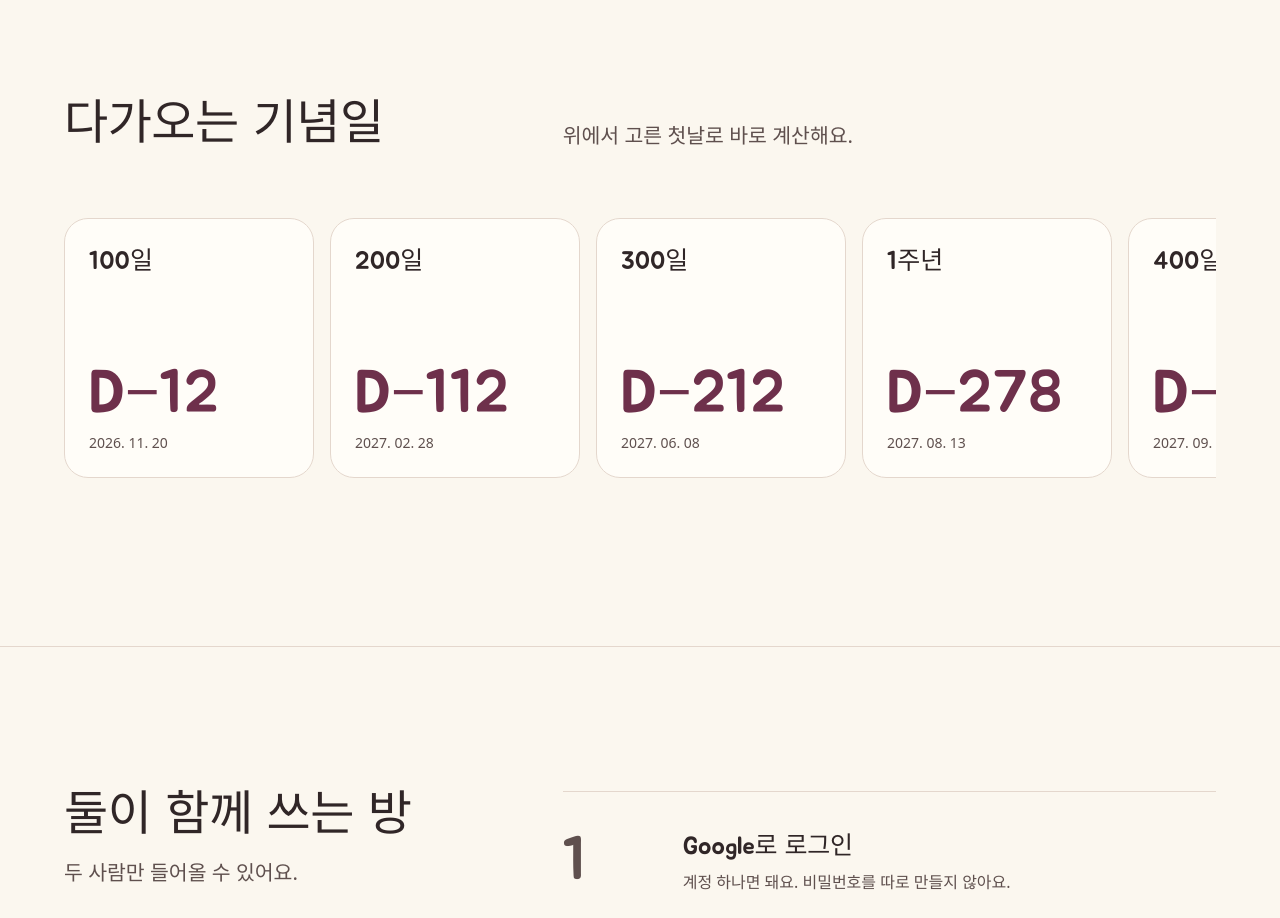
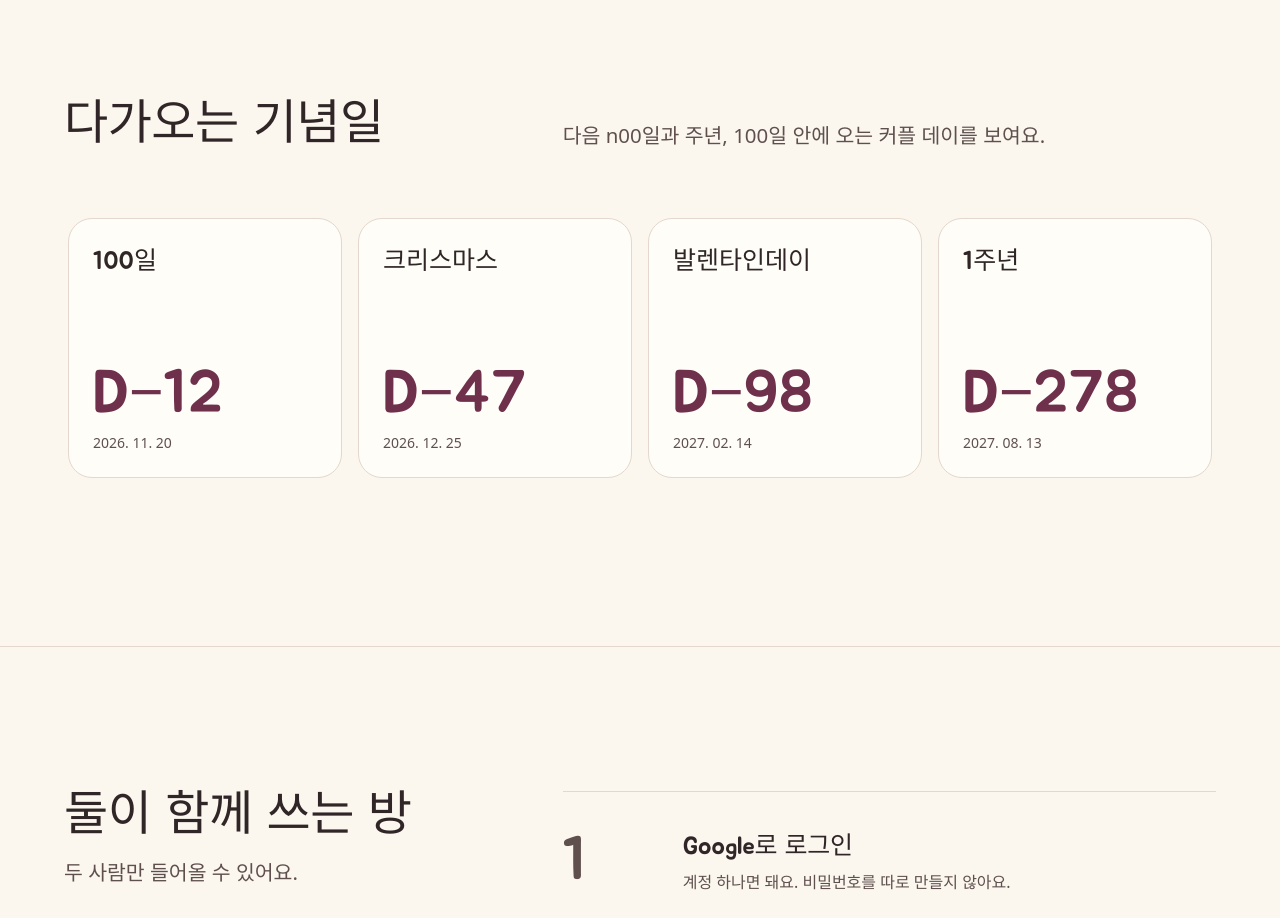
Before and after one commit to Samuel0720-source/duri-chrome-starter, a Next.js app: page / in a window 1280 px wide. Shown: the part 820-1738 px from the top of the page. Built offline with nearby package versions, Linux system fonts and the light colour scheme.

Commit message:
Show only the next hundred-day mark and anniversary, plus couple days within 100 days

```diff
--- a/src/app/preview.tsx
+++ b/src/app/preview.tsx
@@ -134,7 +134,7 @@ export function HomeLive({ initialToday, children }: { initialToday: string; chi
   const p = usePreview(initialToday);
   let milestones: ReturnType<typeof upcomingMilestones> = [];
   try {
-    milestones = upcomingMilestones(p.start, p.today, 6);
+    milestones = upcomingMilestones(p.start, p.today);
   } catch {
     /* Same as above: wait for a complete date. */
   }
@@ -154,7 +154,7 @@ export function HomeLive({ initialToday, children }: { initialToday: string; chi
         <div className="container">
           <div className="head-split">
             <h2 id="milestones-head">다가오는 기념일</h2>
-            <p className="lead">위에서 고른 첫날로 바로 계산해요.</p>
+            <p className="lead">다음 n00일과 주년, 100일 안에 오는 커플 데이를 보여요.</p>
           </div>
           {milestones.length > 0 && (
             <ol className="rail" tabIndex={0} aria-label="다가오는 기념일 목록">
--- a/src/core/dates.ts
+++ b/src/core/dates.ts
@@ -68,24 +68,40 @@ export function coupleCalendar(start: string, today: string) {
 
 export type Milestone = { label: string; date: string; daysLeft: number };
 
-// The next hundred-day marks and yearly anniversaries from today on, soonest first.
-export function upcomingMilestones(start: string, today: string, count = 6): Milestone[] {
+// Couple days that fall on the same date every year.
+export const specialDays = [
+  { label: "발렌타인데이", monthDay: "02-14" },
+  { label: "화이트데이", monthDay: "03-14" },
+  { label: "여자친구의 날", monthDay: "08-01" },
+  { label: "남자친구의 날", monthDay: "10-03" },
+  { label: "크리스마스", monthDay: "12-25" },
+] as const;
+
+// The next hundred-day mark and the next anniversary, plus any special day
+// within the next 100 days, soonest first.
+export function upcomingMilestones(start: string, today: string): Milestone[] {
   const s = dayNumber(start);
   const t = dayNumber(today);
   const items: Milestone[] = [];
   // Day 1 is the first day, so day k falls on s + k - 1.
-  const firstHundred = Math.max(1, Math.ceil((t - s + 1) / 100)) * 100;
-  for (let k = firstHundred; items.length < count; k += 100) {
-    items.push({ label: k.toLocaleString("ko-KR") + "일", date: dateAt(s + k - 1), daysLeft: s + k - 1 - t });
-  }
+  const k = Math.max(1, Math.ceil((t - s + 1) / 100)) * 100;
+  items.push({ label: k.toLocaleString("ko-KR") + "일", date: dateAt(s + k - 1), daysLeft: s + k - 1 - t });
   const startYear = Number(start.slice(0, 4));
-  for (let n = 1, added = 0; added < count; n++) {
+  for (let n = 1; ; n++) {
     const date = annualOccurrence(start, startYear + n);
     if (dayNumber(date) < t) continue;
     items.push({ label: n + "주년", date, daysLeft: dayNumber(date) - t });
-    added++;
+    break;
   }
-  return items.sort((a, b) => a.daysLeft - b.daysLeft).slice(0, count);
+  const year = Number(today.slice(0, 4));
+  for (const day of specialDays) {
+    for (const y of [year, year + 1]) {
+      const date = y + "-" + day.monthDay;
+      const left = dayNumber(date) - t;
+      if (left >= 0 && left <= 100) items.push({ label: day.label, date, daysLeft: left });
+    }
+  }
+  return items.sort((a, b) => a.daysLeft - b.daysLeft);
 }
 
 // Whole calendar days from today to date (negative when date is past).
```
Also changed, not shown: 1 other file (tests, documents, lock files or other folders).
